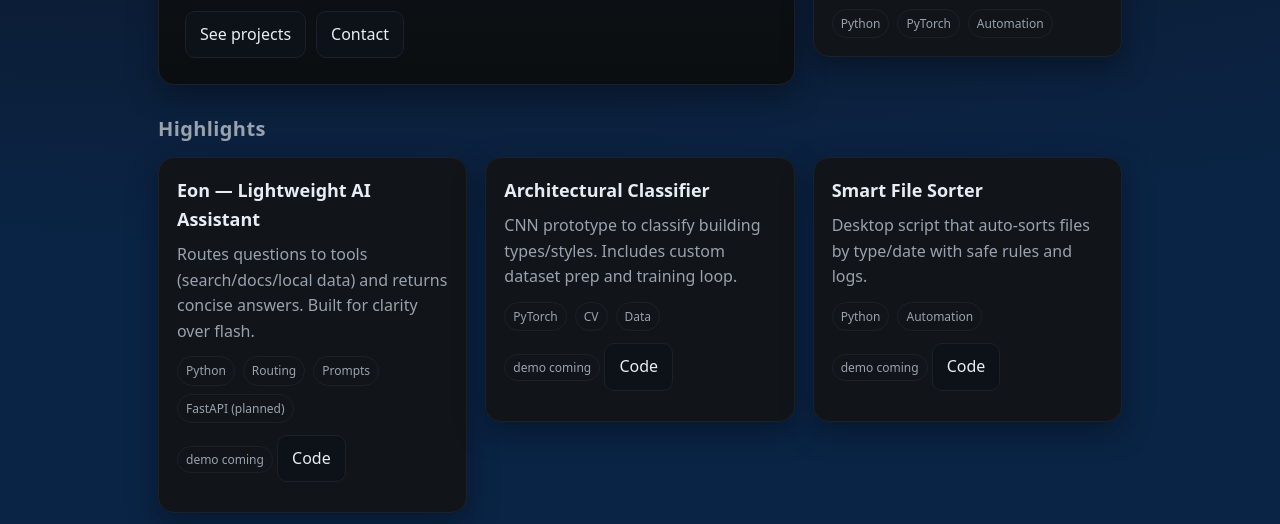
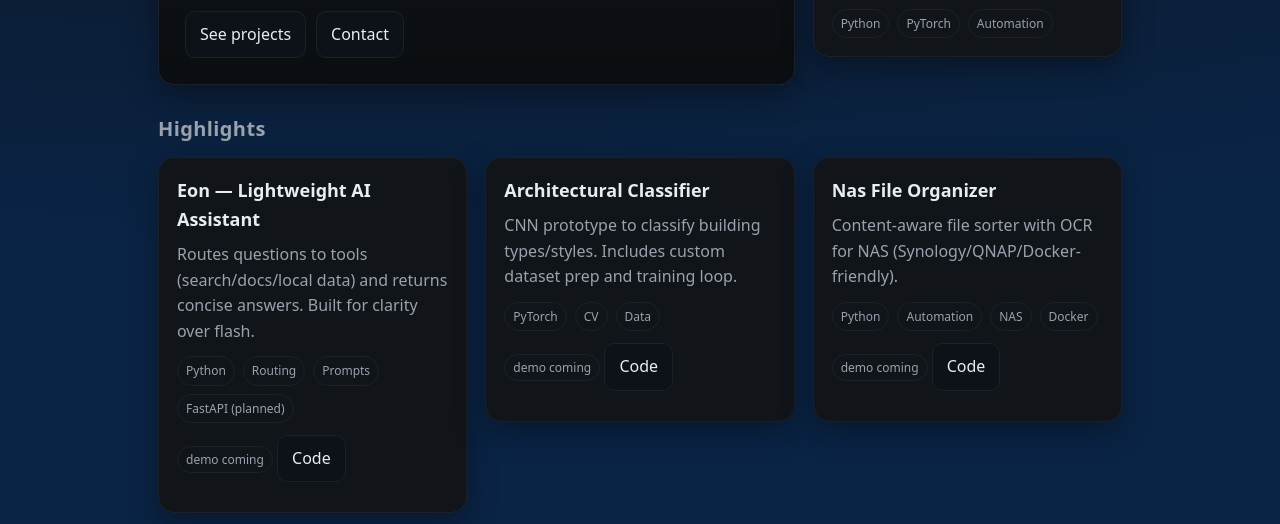
Before and after one commit to K4en/k4en.github.io, a plain HTML site: page index.html in a window 1280 px wide. Shown: the part 276-800 px from the top of the page. Drawn offline with Linux system fonts and the light colour scheme.

Commit message:
projects update, cv update

```diff
--- a/index.html
+++ b/index.html
@@ -228,10 +228,10 @@
         demo: '#',
       },
       sorter: {
-        title: 'Smart File Sorter',
-        desc: 'Desktop script that auto-sorts files by type/date with safe rules and logs.',
-        tags: ['Python','Automation'],
-        code: 'https://github.com/ThomasKaen/file_automation_app',
+        title: 'Nas File Organizer',
+        desc: 'Content-aware file sorter with OCR for NAS (Synology/QNAP/Docker-friendly).',
+        tags: ['Python','Automation','NAS','Docker'],
+        code: 'https://github.com/ThomasKaen/nas_file_organizer',
         demo: '#',
       },
       renamer: {
```
Also changed, not shown: 1 other file.
